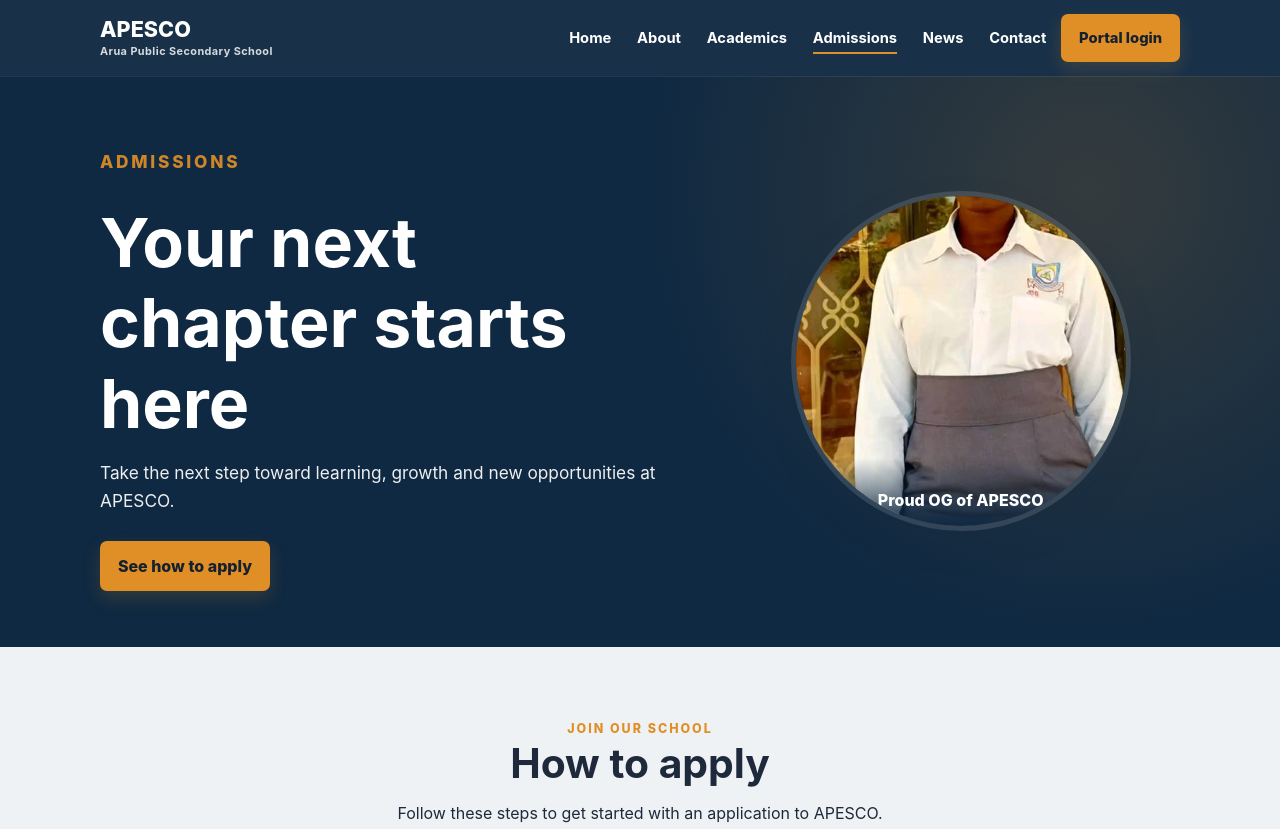
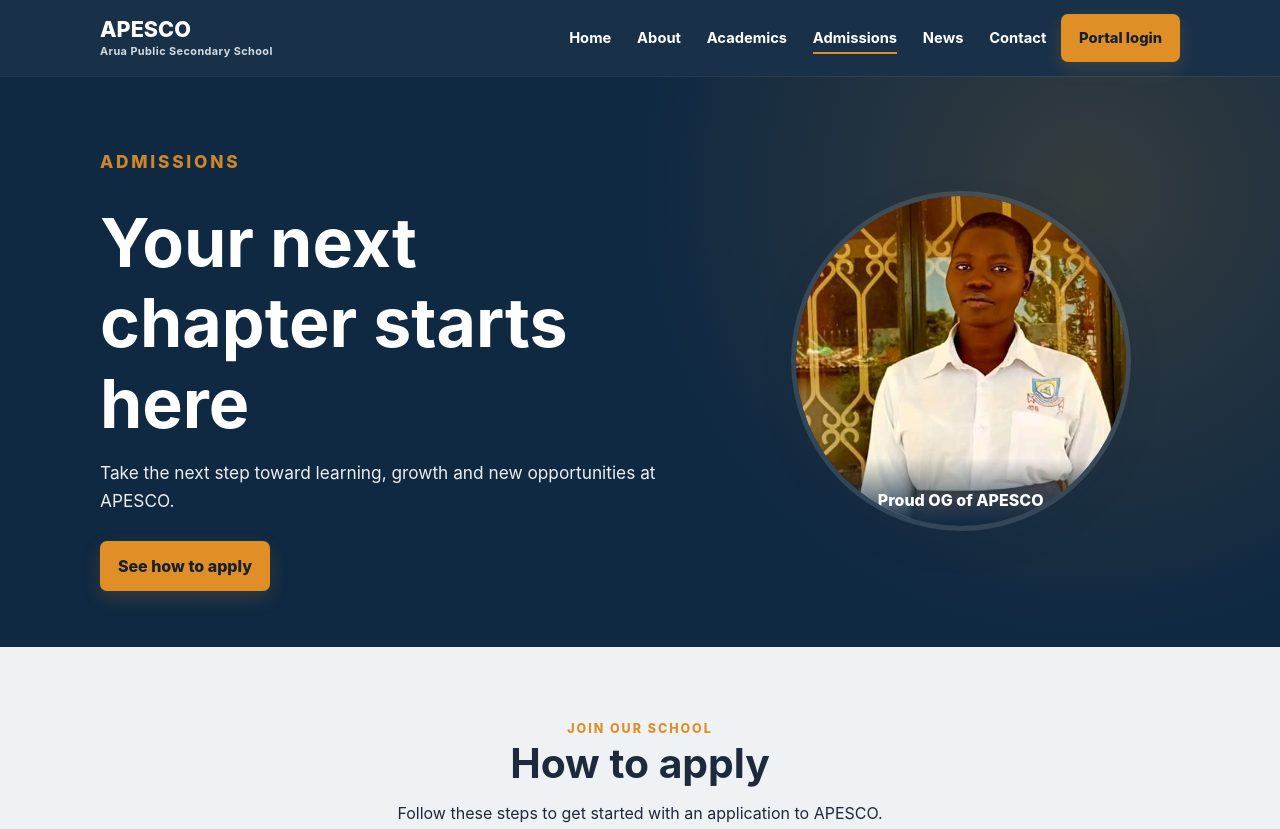
Before and after one commit to rachel47490/End-of-semester, a plain HTML site: page admissions.html in a window 1280 px wide. Shown: the top 829 px of the page. Drawn offline with Linux system fonts and the light colour scheme.

Commit message:
Fix admissions photo crop

```diff
--- a/styles.css
+++ b/styles.css
@@ -53,7 +53,7 @@ h3{font-size:1.15rem}
 .admissions-hero .wrap{display:grid;grid-template-columns:1.15fr .85fr;align-items:center;gap:3rem}
 .admissions-hero h1{max-width:12ch}
 .admissions-hero-visual{position:relative;width:min(340px,100%);aspect-ratio:1;margin:auto;border:5px solid rgba(255,255,255,.12);border-radius:50%;overflow:hidden;box-shadow:var(--shadow)}
-.admissions-hero-photo{width:100%;height:100%;object-fit:cover}
+.admissions-hero-photo{width:100%;height:100%;object-fit:cover;object-position:center 12%}
 .admissions-hero-caption{position:absolute;z-index:2;right:0;bottom:0;left:0;padding:1.8rem .8rem .8rem;background:linear-gradient(transparent,var(--navy));text-align:center;font-weight:800}
 
 main section{padding:4.5rem 0}
```
